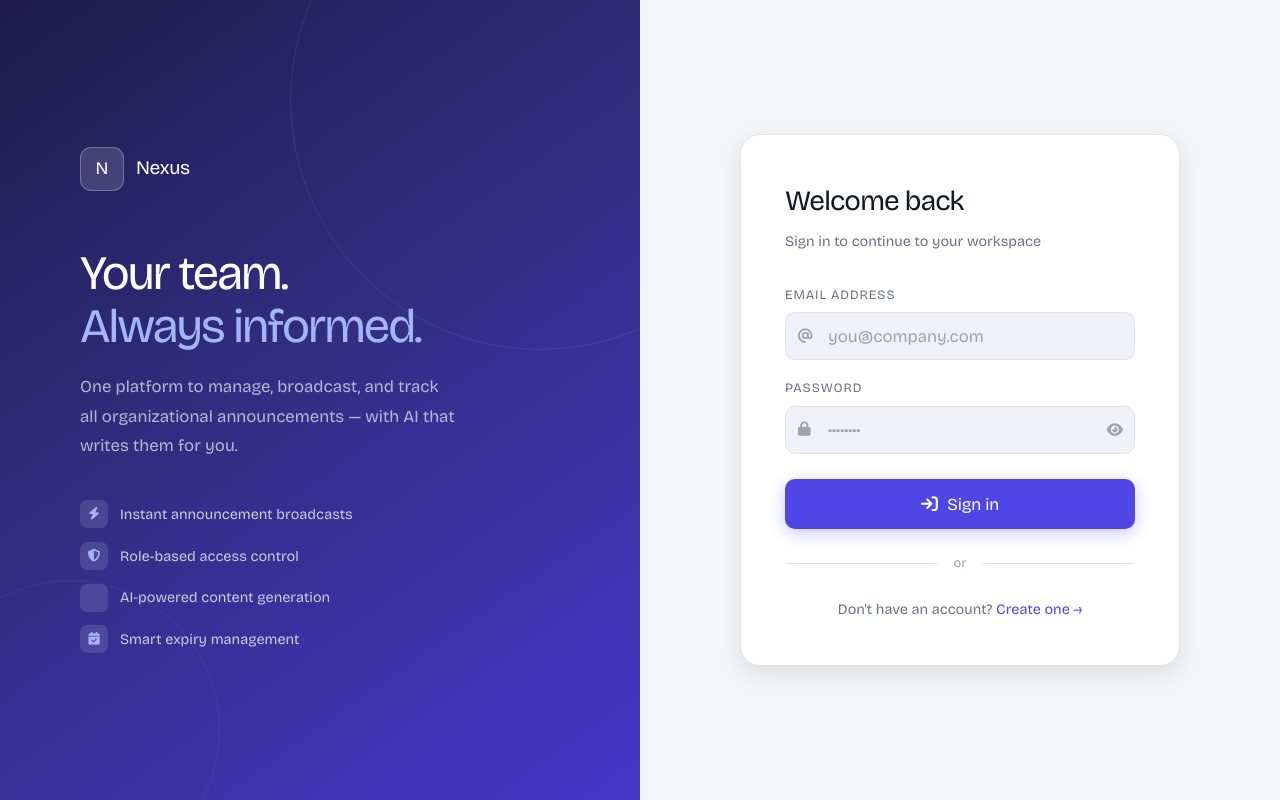
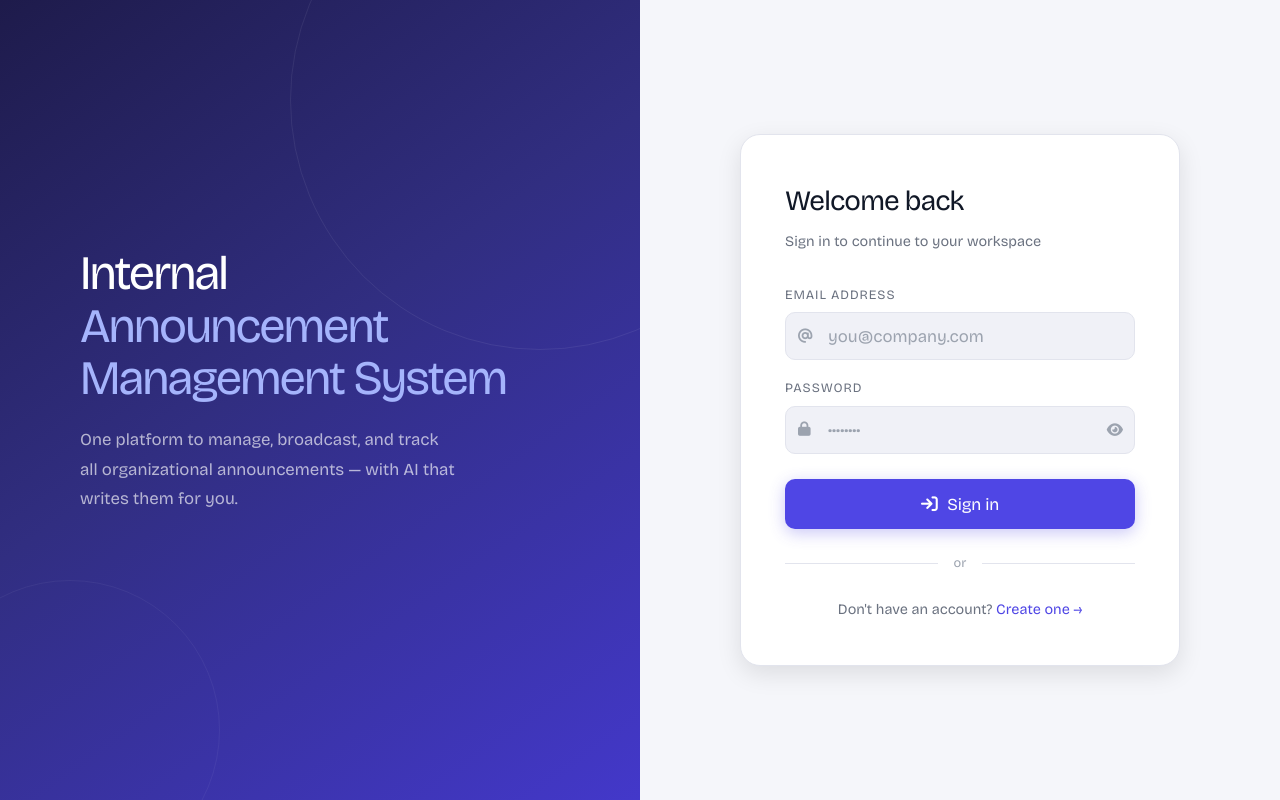
Before and after one commit to KoshreeV/Frontend, a plain HTML site: page index.html in a window 1280 px wide. Drawn offline with nearby package versions, Linux system fonts and the light colour scheme.

Commit message:
web ui text changes

```diff
--- a/index.html
+++ b/index.html
@@ -13,19 +13,10 @@
 
 <!-- Left decorative panel -->
 <div class="auth-left">
-  <div class="auth-brand">
-    <div class="brand-mark">N</div>
-    <span class="brand-name">Nexus</span>
-  </div>
+
   <div class="auth-hero">
-    <h1>Your team.<br><em>Always informed.</em></h1>
+    <h1>Internal<br><em>Announcement Management System</em></h1>
     <p>One platform to manage, broadcast, and track all organizational announcements — with AI that writes them for you.</p>
-    <ul class="feature-list">
-      <li><i class="fas fa-bolt"></i> Instant announcement broadcasts</li>
-      <li><i class="fas fa-shield-halved"></i> Role-based access control</li>
-      <li><i class="fas fa-sparkles"></i> AI-powered content generation</li>
-      <li><i class="fas fa-calendar-check"></i> Smart expiry management</li>
-    </ul>
   </div>
 </div>
 
```
